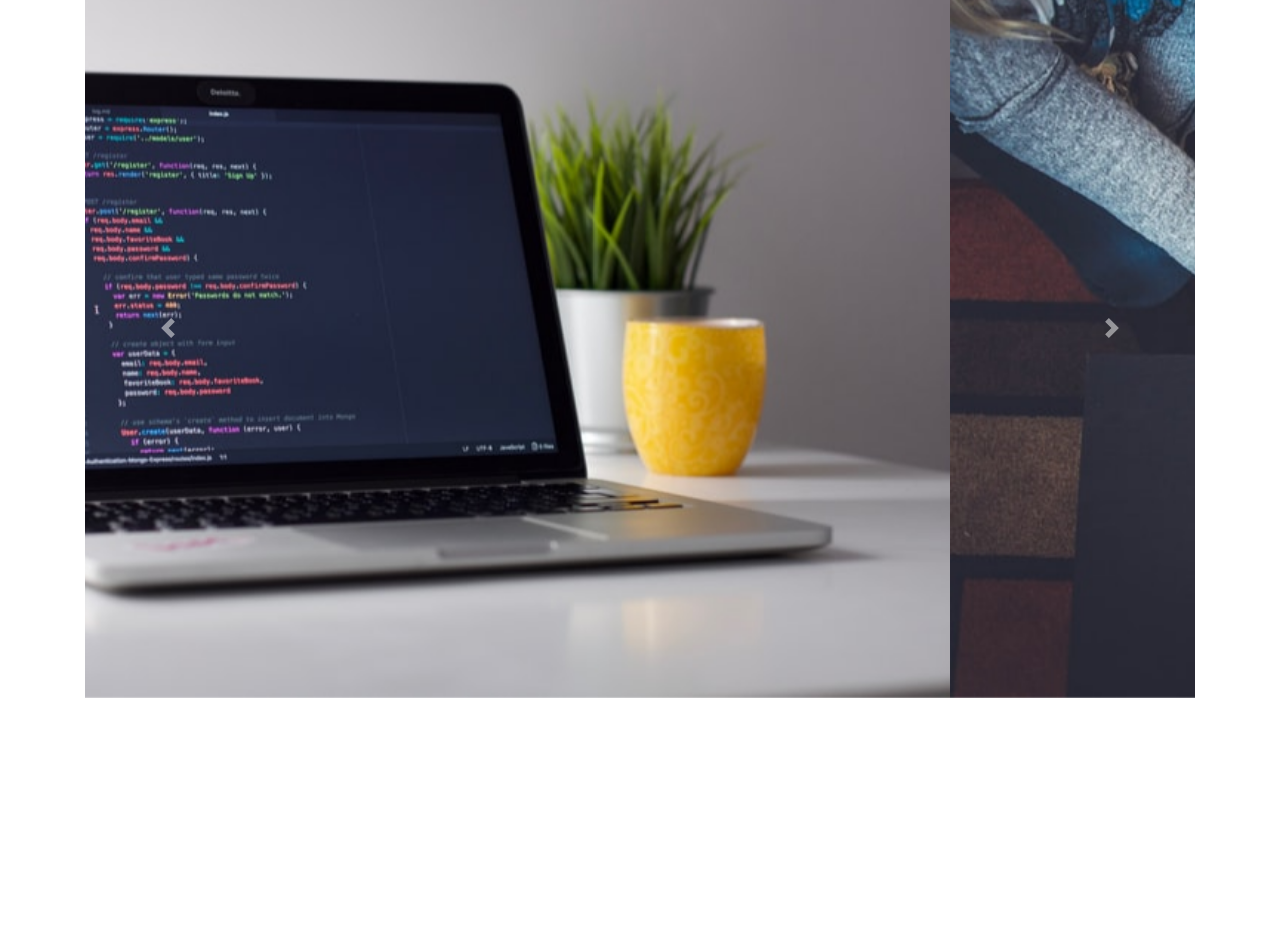
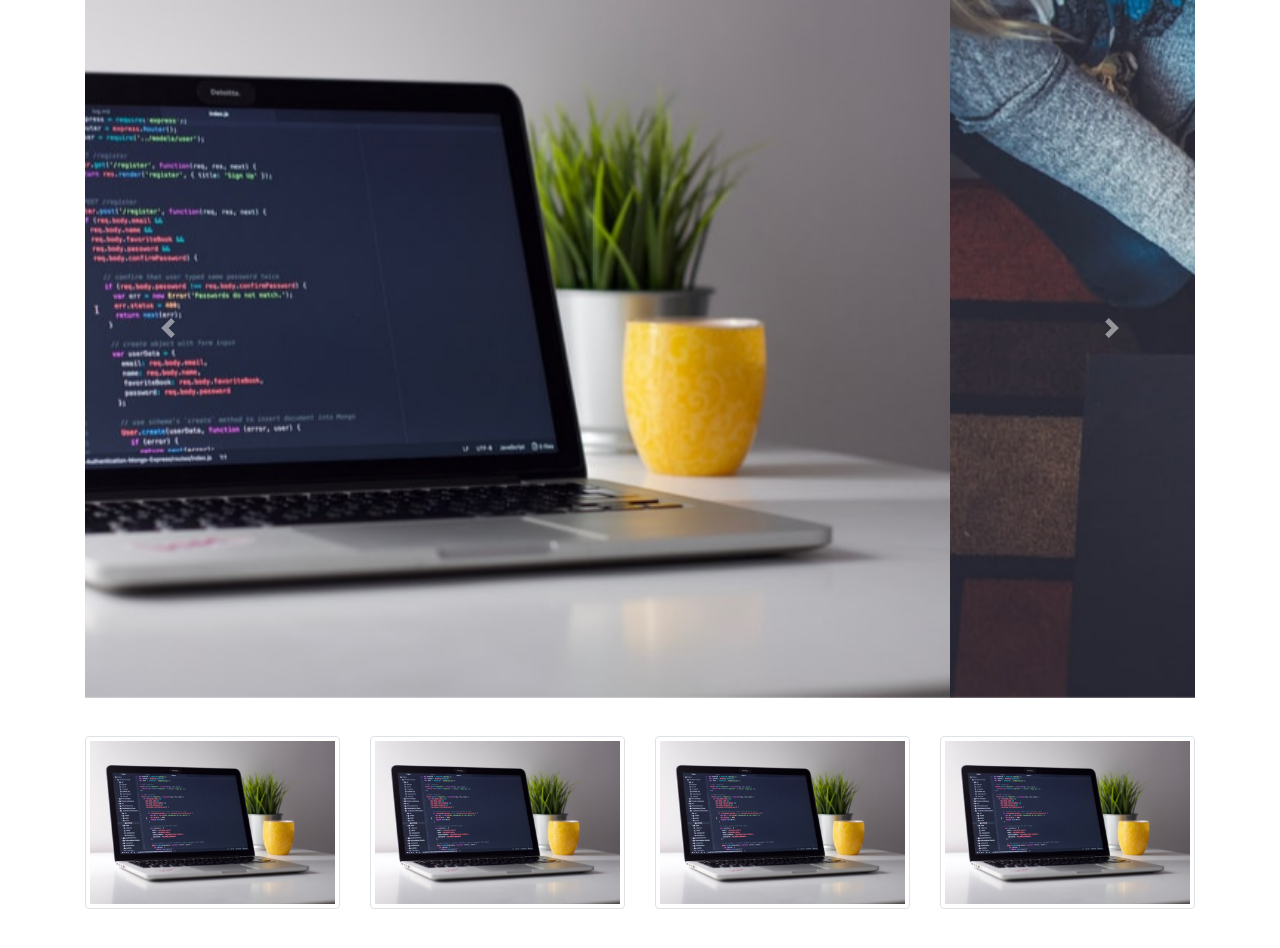
Before and after one commit to Jahnava/example-one, a website: page public/html/index.html in a window 1280 px wide. Shown: the part 148-1096 px from the top of the page. Before the commit the page ends 846 px from the top, so only its background shows below. Drawn offline with nearby package versions, Linux system fonts and the light colour scheme.

Commit message:
added image grid to index.html

```diff
--- a/public/css/main.css
+++ b/public/css/main.css
@@ -21,3 +21,8 @@
 .second-nav{
   padding-bottom: 1%;
 }
+
+.pic-grid{
+  margin-top: 3%;
+  margin-bottom: 3%;
+}
--- a/public/html/index.html
+++ b/public/html/index.html
@@ -11,7 +11,7 @@
         <!-- logo -->
               <div id="container">
               <div id="main">
-                <img id='logo-img' src="/images/logo.png" alt="logo" />
+                <img class='img-fluid' id='logo-img' src="/images/logo.png" alt="logo" />
               </div>
           </div>
             <!-- Image and text -->
@@ -61,6 +61,24 @@
   </div>
 </div>
 
+<!-- pic grid -->
+<div class='container pic-grid'>
+  <div class="row align-items-center">
+      <div class="col">
+        <img class="img-thumbnail" src="/images/computer-1.jfif" alt="">
+      </div>
+      <div class="col">
+        <img class="img-thumbnail" src="/images/computer-1.jfif" alt="">
+      </div>
+      <div class="col">
+        <img class="img-thumbnail" src="/images/computer-1.jfif" alt="">
+      </div>
+      <div class="col">
+        <img class="img-thumbnail" src="/images/computer-1.jfif" alt="">
+      </div>
+    </div>
+</div>
+
 
 
   <script src="https://code.jquery.com/jquery-3.2.1.slim.min.js" integrity="sha384-KJ3o2DKtIkvYIK3UENzmM7KCkRr/rE9/Qpg6aAZGJwFDMVNA/GpGFF93hXpG5KkN" crossorigin="anonymous"></script>
```
